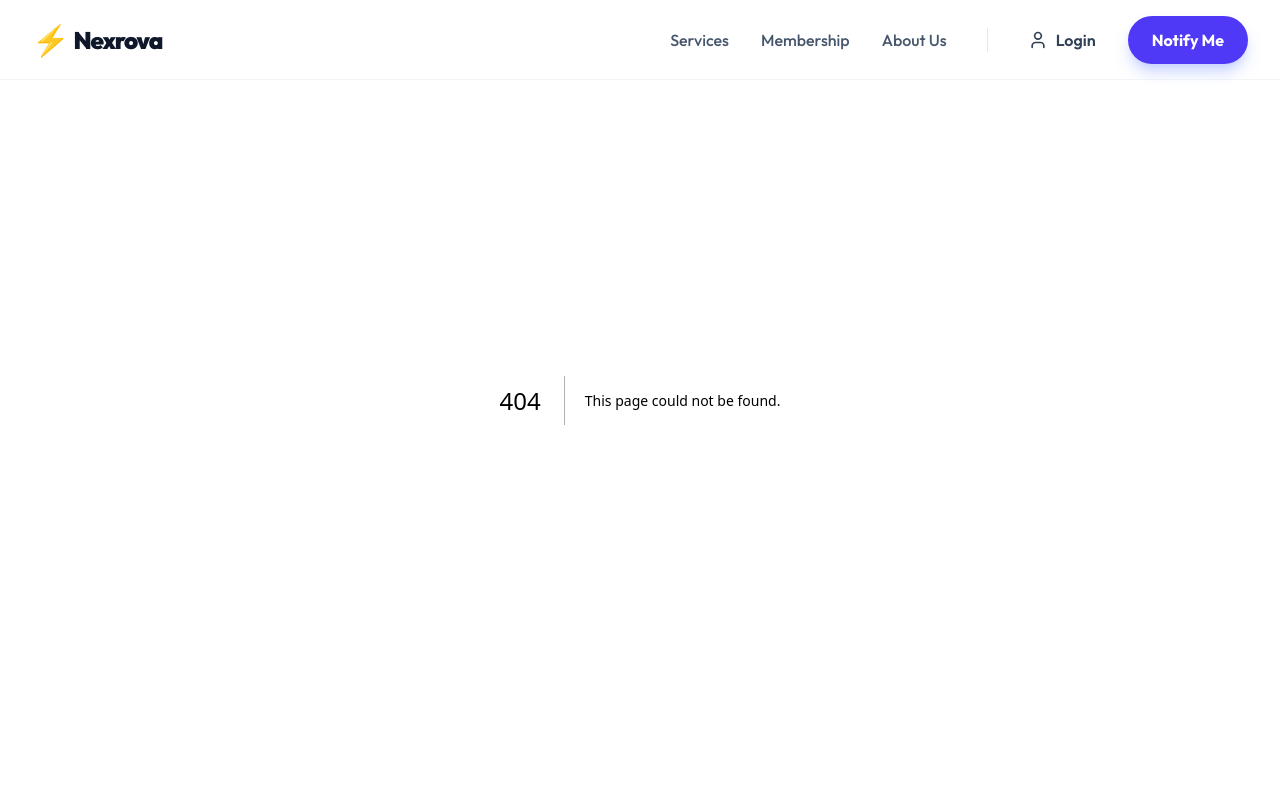
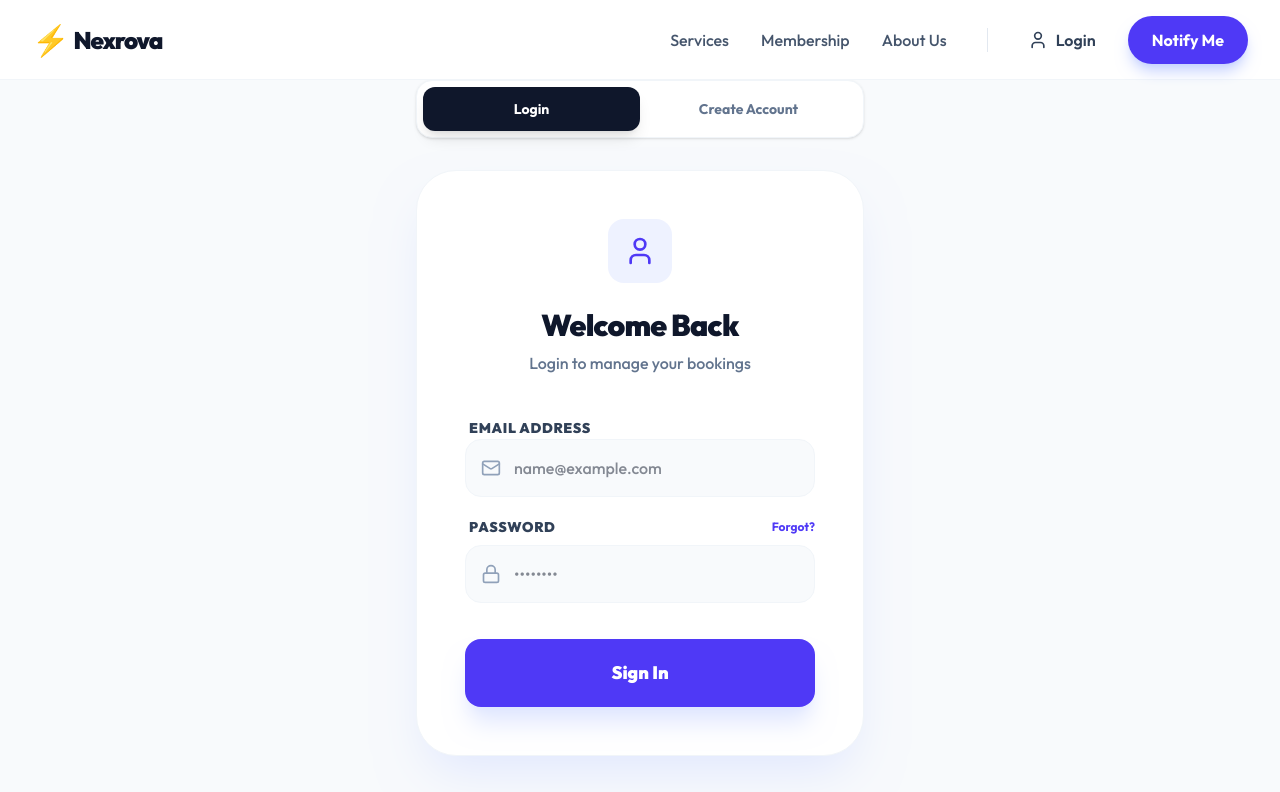
Before and after one commit to zingline-dev/Nexrova, a Next.js app in the folder Nexrova-web/: page /login in a window 1280 px wide. Before the commit this address had no page. Shown: the top 792 px of the page. Built offline with nearby package versions, Linux system fonts and the light colour scheme.

Commit message:
Added premium Login page with production notice and linked it to Navbar

```diff
--- /dev/null
+++ b/Nexrova-web/src/app/login/page.tsx
@@ -0,0 +1,162 @@
+"use client";
+
+import { useState } from "react";
+import Link from "next/link";
+import { User, Mail, Lock, ArrowRight, CheckCircle2, ShieldCheck } from "lucide-react";
+import { cn } from "@/lib/utils";
+
+export default function LoginPage() {
+  const [isLogin, setIsLogin] = useState(true);
+  const [isSuccess, setIsSuccess] = useState(false);
+  const [email, setEmail] = useState("");
+
+  const handleSubmit = (e: React.FormEvent) => {
+    e.preventDefault();
+    // Simulate account creation
+    setIsSuccess(true);
+  };
+
+  if (isSuccess) {
+    return (
+      <div className="min-h-screen flex items-center justify-center bg-slate-50 px-4">
+        <div className="max-w-md w-full bg-white rounded-[40px] p-12 text-center shadow-2xl shadow-indigo-100 border border-slate-100">
+          <div className="w-24 h-24 bg-emerald-100 rounded-full flex items-center justify-center mx-auto mb-8">
+            <CheckCircle2 className="w-12 h-12 text-emerald-600" />
+          </div>
+          <h2 className="text-3xl font-black text-slate-900 mb-4 tracking-tight">Account Created!</h2>
+          <div className="bg-amber-50 border border-amber-100 rounded-2xl p-6 mb-8">
+            <p className="text-amber-800 font-bold leading-relaxed">
+              Nexrova is still under production in Bhubaneswar.
+            </p>
+            <p className="text-amber-700 text-sm mt-2 font-medium">
+              Once we officially launch, your account will be automatically activated and you'll receive an exclusive welcome offer!
+            </p>
+          </div>
+          <Link
+            href="/"
+            className="inline-flex items-center gap-2 text-indigo-600 font-black uppercase tracking-widest hover:gap-3 transition-all"
+          >
+            Back to Home <ArrowRight className="w-4 h-4" />
+          </Link>
+        </div>
+      </div>
+    );
+  }
+
+  return (
+    <div className="min-h-screen flex items-center justify-center bg-slate-50 px-4 pt-20">
+      <div className="max-w-md w-full">
+        {/* Toggle */}
+        <div className="flex bg-white p-1.5 rounded-2xl mb-8 shadow-sm border border-slate-100">
+          <button
+            onClick={() => setIsLogin(true)}
+            className={cn(
+              "flex-1 py-3 rounded-xl font-bold text-sm transition-all",
+              isLogin ? "bg-slate-900 text-white shadow-lg" : "text-slate-500 hover:text-slate-900"
+            )}
+          >
+            Login
+          </button>
+          <button
+            onClick={() => setIsLogin(false)}
+            className={cn(
+              "flex-1 py-3 rounded-xl font-bold text-sm transition-all",
+              !isLogin ? "bg-slate-900 text-white shadow-lg" : "text-slate-500 hover:text-slate-900"
+            )}
+          >
+            Create Account
+          </button>
+        </div>
+
+        {/* Form Card */}
+        <div className="bg-white rounded-[40px] p-8 md:p-12 shadow-2xl shadow-indigo-100 border border-slate-100">
+          <div className="text-center mb-10">
+            <div className="inline-flex items-center justify-center w-16 h-16 bg-indigo-50 rounded-2xl mb-6">
+              <User className="w-8 h-8 text-indigo-600" />
+            </div>
+            <h1 className="text-3xl font-black text-slate-900 tracking-tight">
+              {isLogin ? "Welcome Back" : "Join Nexrova"}
+            </h1>
+            <p className="text-slate-500 font-medium mt-2">
+              {isLogin ? "Login to manage your bookings" : "Start your premium home service journey"}
+            </p>
+          </div>
+
+          <form onSubmit={handleSubmit} className="space-y-5">
+            {!isLogin && (
+              <div className="space-y-2">
+                <label className="text-sm font-black text-slate-700 uppercase tracking-wider ml-1">Full Name</label>
+                <div className="relative">
+                  <User className="absolute left-4 top-1/2 -translate-y-1/2 w-5 h-5 text-slate-400" />
+                  <input
+                    type="text"
+                    placeholder="John Doe"
+                    required
+                    className="w-full bg-slate-50 border border-slate-100 rounded-2xl py-4 pl-12 pr-4 font-medium focus:outline-none focus:ring-2 focus:ring-indigo-500/20 focus:bg-white transition-all"
+                  />
+                </div>
+              </div>
+            )}
+
+            <div className="space-y-2">
+              <label className="text-sm font-black text-slate-700 uppercase tracking-wider ml-1">Email Address</label>
+              <div className="relative">
+                <Mail className="absolute left-4 top-1/2 -translate-y-1/2 w-5 h-5 text-slate-400" />
+                <input
+                  type="email"
+                  placeholder="name@example.com"
+                  required
+                  value={email}
+                  onChange={(e) => setEmail(e.target.value)}
+                  className="w-full bg-slate-50 border border-slate-100 rounded-2xl py-4 pl-12 pr-4 font-medium focus:outline-none focus:ring-2 focus:ring-indigo-500/20 focus:bg-white transition-all"
+                />
+              </div>
+            </div>
+
+            <div className="space-y-2">
+              <div className="flex justify-between items-center ml-1">
+                <label className="text-sm font-black text-slate-700 uppercase tracking-wider">Password</label>
+                {isLogin && <button type="button" className="text-xs font-bold text-indigo-600">Forgot?</button>}
+              </div>
+              <div className="relative">
+                <Lock className="absolute left-4 top-1/2 -translate-y-1/2 w-5 h-5 text-slate-400" />
+                <input
+                  type="password"
+                  placeholder="••••••••"
+                  required
+                  className="w-full bg-slate-50 border border-slate-100 rounded-2xl py-4 pl-12 pr-4 font-medium focus:outline-none focus:ring-2 focus:ring-indigo-500/20 focus:bg-white transition-all"
+                />
+              </div>
+            </div>
+
+            <button
+              type="submit"
+              className="w-full bg-indigo-600 text-white py-5 rounded-2xl font-black text-lg hover:bg-indigo-700 transition-all shadow-xl shadow-indigo-100 active:scale-[0.98] mt-4"
+            >
+              {isLogin ? "Sign In" : "Create Account"}
+            </button>
+          </form>
+
+          {!isLogin && (
+            <div className="mt-8 pt-8 border-t border-slate-50 flex items-center gap-3 text-slate-400">
+              <ShieldCheck className="w-5 h-5" />
+              <p className="text-xs font-bold leading-relaxed">
+                By creating an account, you agree to our Terms of Service and Privacy Policy.
+              </p>
+            </div>
+          )}
+        </div>
+
+        <p className="text-center mt-8 text-slate-500 font-medium">
+          {isLogin ? "Don't have an account?" : "Already have an account?"}
+          <button
+            onClick={() => setIsLogin(!isLogin)}
+            className="ml-2 text-indigo-600 font-bold hover:underline"
+          >
+            {isLogin ? "Create one now" : "Login here"}
+          </button>
+        </p>
+      </div>
+    </div>
+  );
+}
--- a/Nexrova-web/src/components/Navbar.tsx
+++ b/Nexrova-web/src/components/Navbar.tsx
@@ -21,10 +21,10 @@ export default function Navbar() {
             <Link href="/membership" className="text-slate-600 hover:text-indigo-600 font-medium">Membership</Link>
             <Link href="/about" className="text-slate-600 hover:text-indigo-600 font-medium">About Us</Link>
             <div className="h-6 w-px bg-slate-200 mx-2" />
-            <button className="flex items-center gap-2 text-slate-700 font-semibold">
+            <Link href="/login" className="flex items-center gap-2 text-slate-700 font-semibold hover:text-indigo-600 transition-colors">
               <User className="w-5 h-5" />
               Login
-            </button>
+            </Link>
             <button className="bg-indigo-600 text-white px-6 py-3 rounded-full font-bold shadow-lg shadow-indigo-200">
               Notify Me
             </button>
```
